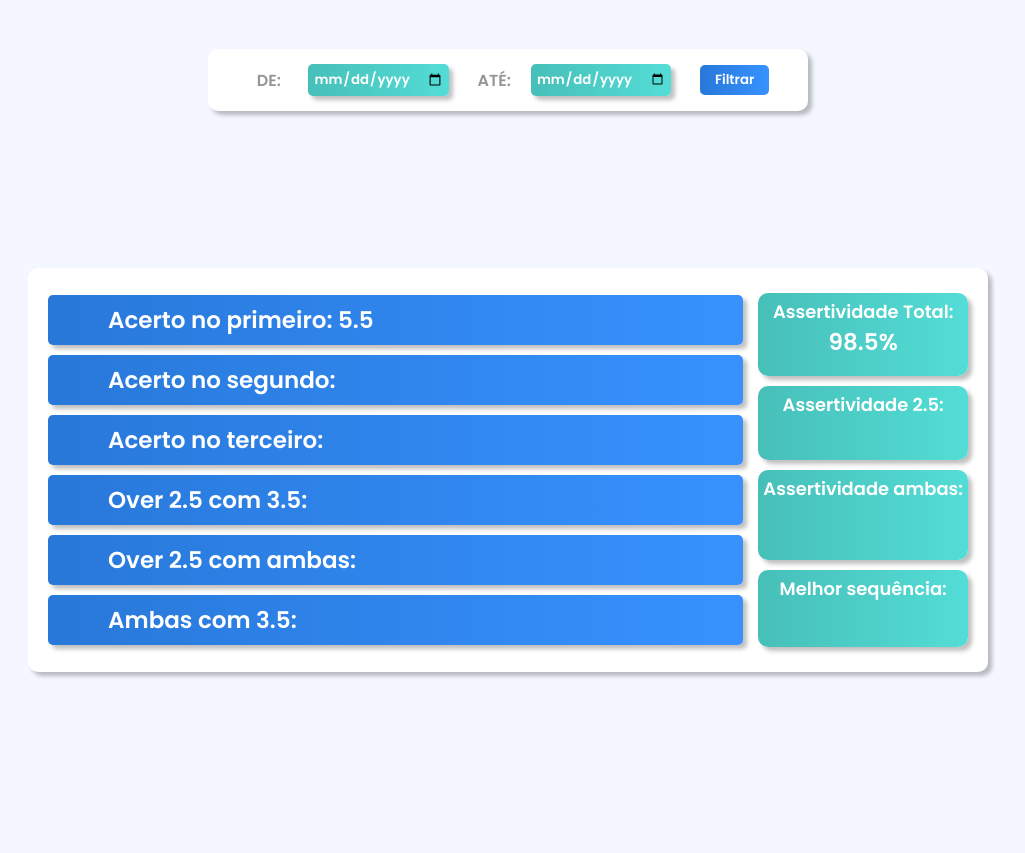
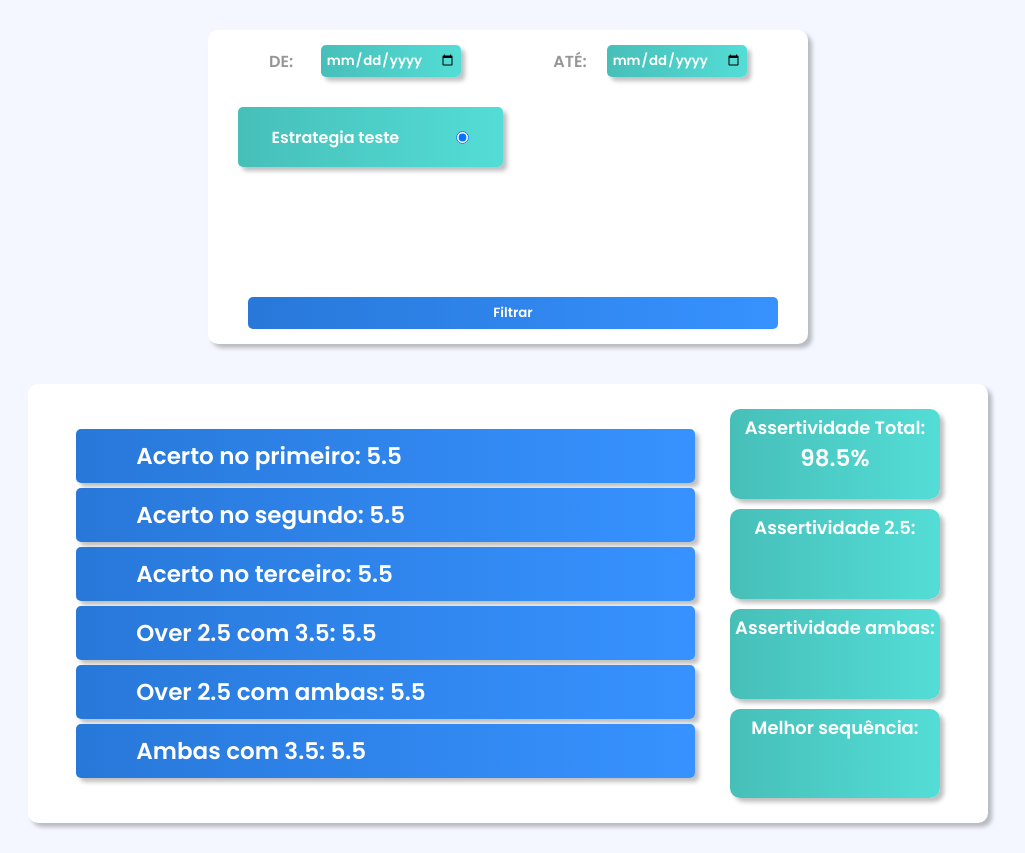
Before and after one commit to Honricke/Front-Relat-rio, a plain HTML site: page index.html in a window 1280 px wide. Shown: the whole page, without its empty margins (132-1157 px from the left). Before the commit the page ends 800 px from the top, so only its background shows below. Drawn offline with Linux system fonts and the light colour scheme.

Commit message:
Atualizaçãodo front

```diff
--- a/index.html
+++ b/index.html
@@ -11,7 +11,7 @@
 </head>
 <body>
     <main id="root">
-        <header id="filter">
+        <form id="filter">
             <div class="data_box">
                 <p class="filter_text">DE:</p>&nbsp&nbsp
                 <input type="date" name="date_from" class="data">
@@ -20,16 +20,19 @@
                 <p class="filter_text">ATÉ:</p>
                 <input type="date" name="date_to" class="data">
             </div>
-            <button id="filter_button">Filtrar</button>
-        </header>
+            <section id="padrao_box">
+
+            </section>
+            <button type="submit" id="filter_button">Filtrar</button>
+        </form>
         <section id="main_box">
             <section id="box-long">
-                <div class="data_long">Acerto no primeiro:&nbsp<span>5.5</span></div>
-                <div class="data_long">Acerto no segundo:&nbsp<span></span></div>
-                <div class="data_long">Acerto no terceiro:&nbsp<span></span></div>
-                <div class="data_long">Over 2.5 com 3.5:&nbsp<span></span></div>
-                <div class="data_long">Over 2.5 com ambas:&nbsp<span></span></div>
-                <div class="data_long">Ambas com 3.5:&nbsp<span></span></div>
+                <div class="data_long"><h3>Acerto no primeiro:&nbsp</h3><span>5.5</span></div>
+                <div class="data_long"><h3>Acerto no segundo:&nbsp</h3><span>5.5</span></div>
+                <div class="data_long"><h3>Acerto no terceiro:&nbsp</h3><span>5.5</span></div>
+                <div class="data_long"><h3>Over 2.5 com 3.5:&nbsp</h3><span>5.5</span></div>
+                <div class="data_long"><h3>Over 2.5 com ambas:&nbsp</h3><span>5.5</span></div>
+                <div class="data_long"><h3>Ambas com 3.5:&nbsp</h3><span>5.5</span></div>
             </section>
             <section id="box-short">
                 <div class="data_short"><h4>Assertividade Total:</h4><span>98.5%</span></div>
@@ -39,5 +42,6 @@
             </section>
         </section>
     </main>
+    <script src="./script/index.js"></script>
 </body>
 </html>
--- a/script/index.js
+++ b/script/index.js
@@ -0,0 +1,18 @@
+function criarPadrao(nome){
+    const parent = document.getElementById("padrao_box")
+
+    const newLabel = document.createElement("label")
+    newLabel.classList.add("padrao_check")
+
+    const newP = document.createElement("p")
+    newP.innerHTML = nome
+
+    const newRadio = document.createElement("input")
+    newRadio.setAttribute("type","radio")
+    newRadio.setAttribute("checked",true)
+
+    newLabel.appendChild(newP)
+    newLabel.appendChild(newRadio)
+    parent.appendChild(newLabel)
+}
+criarPadrao("Estrategia teste")
--- a/style/index.scss
+++ b/style/index.scss
@@ -16,41 +16,72 @@ $default-shadow: 4px 4px 4px rgba(0, 0, 0, 0.25);
 
 body,html{
     width: 100%;
-    height: 100%;
+    box-sizing: border-box;
+}
+
+body{
+    display: flex;
+    justify-content: center;
     background-color: #F4F7FF;
 }
 
 main#root{
-    height: 100%;
-
-    display: grid;
-    grid-template-rows: 20% 80%;
-    justify-items: center;
-    align-items: center;
-    grid-gap: 10px;
+    width: 100%;
+    padding: 20px 0;
 }
 
-header#filter{
+form#filter{
+
     width: 75%;
-    min-width: 555px;
+    min-width: min(555px,90%);
     max-width: 600px;
 
     padding: 15px 30px;
+    margin: 10px auto;
+    margin-bottom: 40px;
     border-radius: 10px;
     background-color: #fff;
     box-sizing: border-box;
     box-shadow: $default-shadow;
 
-    display: flex;
-    align-items: center;
-    justify-content: space-evenly;
+    display: grid;
+    grid-template-rows: 1fr 5fr 1fr;
+    grid-gap: 30px;
 
     grid-row: 1/2;
 
+    section#padrao_box{
+        display: grid;
+        grid-template-columns: repeat(2,1fr);
+        grid-gap: 10px;
+
+        grid-column: 1/3;
+
+        label.padrao_check{
+            display: flex;
+            justify-content: space-around;
+            align-items: center;
+
+            max-height: 50px;
+
+            padding: 5px;
+            border-radius: 5px;
+
+            background: $green-gradiente;
+            box-shadow: $default-shadow;
+
+            white-space: nowrap;
+
+            &:hover{
+                cursor: pointer;
+            }
+        }
+    }
     div.data_box{
         display: flex;
         align-items: center;
         justify-content: center;
+        grid-row: 1/2;
 
         input.data{
             min-width: 100px;
@@ -71,7 +102,6 @@ header#filter{
     }
     button#filter_button{
 
-
         border-radius: 5px;
         padding: 5px 15px;
         margin-left: 10px;
@@ -79,6 +109,9 @@ header#filter{
 
         color: #fff;
         background: $blue-gradiente;
+
+        grid-row: 3/4;
+        grid-column: 1/3;
     }
     button#filter_button:hover{
         cursor: pointer;
@@ -87,108 +120,144 @@ header#filter{
 
 section#main_box{
     width: 75%;
-    min-width: 350px;
-    max-width: 1000px;
+    min-width: min(350px,90%);
+    max-width: 1200px;
     min-height: max(300px,50%);
-
-    background-color: #fff;
-    border-radius: 10px;
-    padding: 20px;
-    margin-bottom: 40px;
-    box-shadow: $default-shadow;
-    box-sizing: border-box;
+    max-height: 75%;
 
     display: flex;
     align-items: center;
     justify-content: center;
     flex-wrap: wrap;
+    gap: 35px;
 
-    grid-row: 2/3;
+    box-shadow: $default-shadow;
+    background-color: #fff;
+
+    box-sizing: border-box;
+    margin: 10px auto;
+    padding: 25px;
+    border-radius: 10px;
 
     section#box-long{
-        flex: 65%;
-        max-height: 400px;
-
         display: flex;
         flex-direction: column;
-        justify-content: center;
+        gap: 5px;
 
-        box-sizing: border-box;
-        margin-right: 15px;
-
+        width: max(400px,68%);
+        max-height: 400px;
 
         div.data_long{
             display: flex;
             align-items: center;
-
-            width: 100%;
-            height: max(35px,3.9vw);
             background: $blue-gradiente;
-
-            box-sizing: border-box;
-            margin: 5px 0;
-            padding-left: 60px;
-            border-radius: 5px;
             box-shadow: $default-shadow;
 
-            white-space: nowrap;
+            border-radius: 5px;
+            padding: 10px;
+            padding-left: 60px;
         }
     }
 
     section#box-short{
-        height: 100%;
+        max-height: 400px;
 
-        display: flex;
-        flex-direction: column;
-        justify-content: center;
-        flex-wrap: wrap;
+        gap: 10px;
 
         div.data_short{
-            flex: 20%;
             aspect-ratio: 2.5/1;
-            max-height: 90px;
-            min-height: 50px;
+            max-width: 225px;
+            min-width: 125px;
+
             background: $green-gradiente;
-
-            margin: 5px 0;
-            padding: 5px;
-            border-radius: 10px;
             box-shadow: $default-shadow;
 
+            border-radius: 10px;
+            padding: 5px;
+
             text-align: center;
-            white-space: nowrap
-
-
+            white-space: nowrap;
         }
     }
 }
 
 @media (min-width: 1400px) {
-    section#box-long, span{
+    h3, span{
         font-size: min(27px,1.8vw);
     }
     h4{
         font-size: min(20px,1.5vw);
     }
 }
+
 @media (max-width: 1399px){
     h4{
         font-size: max(10px,1.4vw);
     }
-    section#box-long,span{
+    h3,span{
         font-size: max(15px,1.8vw);
     }
 }
-@media (max-width: 600px){
-    header#filter{
-        min-width: auto;
+
+@media (min-width: 850px){
+    section#box-short{
+        display: flex;
         flex-direction: column;
 
+        max-width: 68%;
+    }
+}
+
+@media (max-width: 850px){
+    section#box-short{
+        width: max(400px, 68%);
+
+        display: grid;
+        grid-template-rows: 1fr 1fr;
+        grid-template-columns: 1fr 1fr;
+    }
+    h4{
+        font-size: max(15px,2vw);
+    }
+    h3{
+
+        font-size: max(15px,2.3vw);
+    }
+    span{
+        font-size: max(20px,2.3vw);
+    }
+}
+
+@media (max-width: 600px){
+    form#filter{
+        grid-template-rows: repeat(2,1fr) 6fr 1fr;
+        grid-template-columns: 1fr;
+        box-sizing: content-box;
+
+        padding: 10px;
+
+        section#padrao_box{
+            grid-row: 3/4;
+            grid-template-columns: 1fr;
+
+        }
         div.data_box{
             margin: 5px 0;
         }
+        div:nth-child(2) {
+            grid-row: 2/3;
+        }
         button#filter_button{
             margin-top: 10px;
+            margin-left: 0;
+
+            grid-row: 4/5;
         }
     }
+    h4{
+        font-size: max(12px,2vw);
+    }
+    h3,span{
+        font-size: max(15px,3.5vw);
+    }
 }
```
Also changed, not shown: style/index.css, 1 other file.
